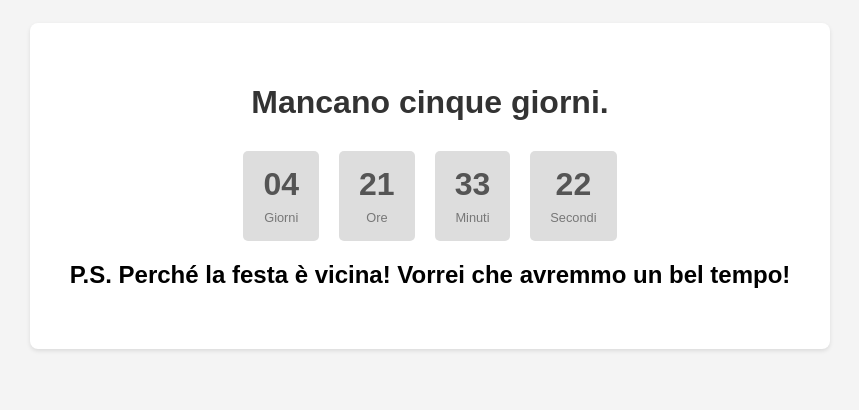
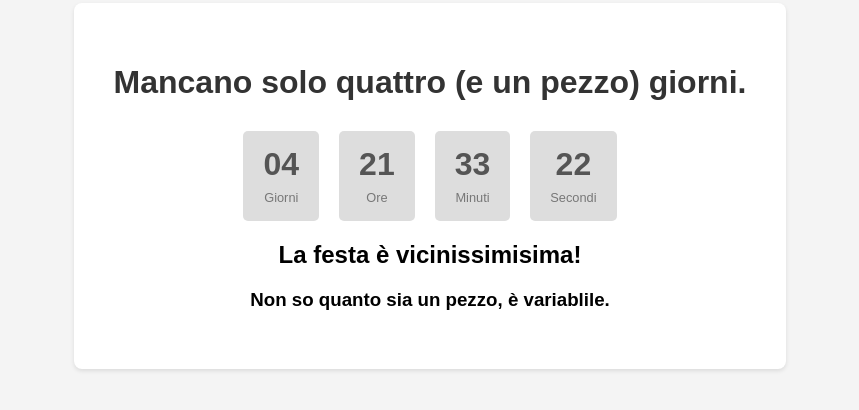
Before and after one commit to manuka-code/PerLori, a plain HTML site: page index.html in a window 1280 px wide. Shown: the part 214-624 px from the top of the page, without its empty margins (210-1069 px from the left). Drawn offline with Linux system fonts and the light colour scheme.

Commit message:
Update index.html

```diff
--- a/index.html
+++ b/index.html
@@ -58,7 +58,7 @@
 </head>
 <body>
     <div class="container">
-        <h1>Mancano cinque giorni.</h1>
+        <h1>Mancano solo quattro (e un pezzo) giorni.</h1>
         <div id="countdown">
             <div class="time-segment">
                 <span id="days">00</span>
@@ -78,8 +78,11 @@
             </div>
         </div>
          <h2>
-        P.S. Perché la festa è vicina! Vorrei che avremmo un bel tempo!
+        La festa è vicinissimisima!
         </h2>
+<h3>
+    Non so quanto sia un pezzo, è variablile.
+</h3>
     </div>
 
     <script src="script.js"></script>
```
